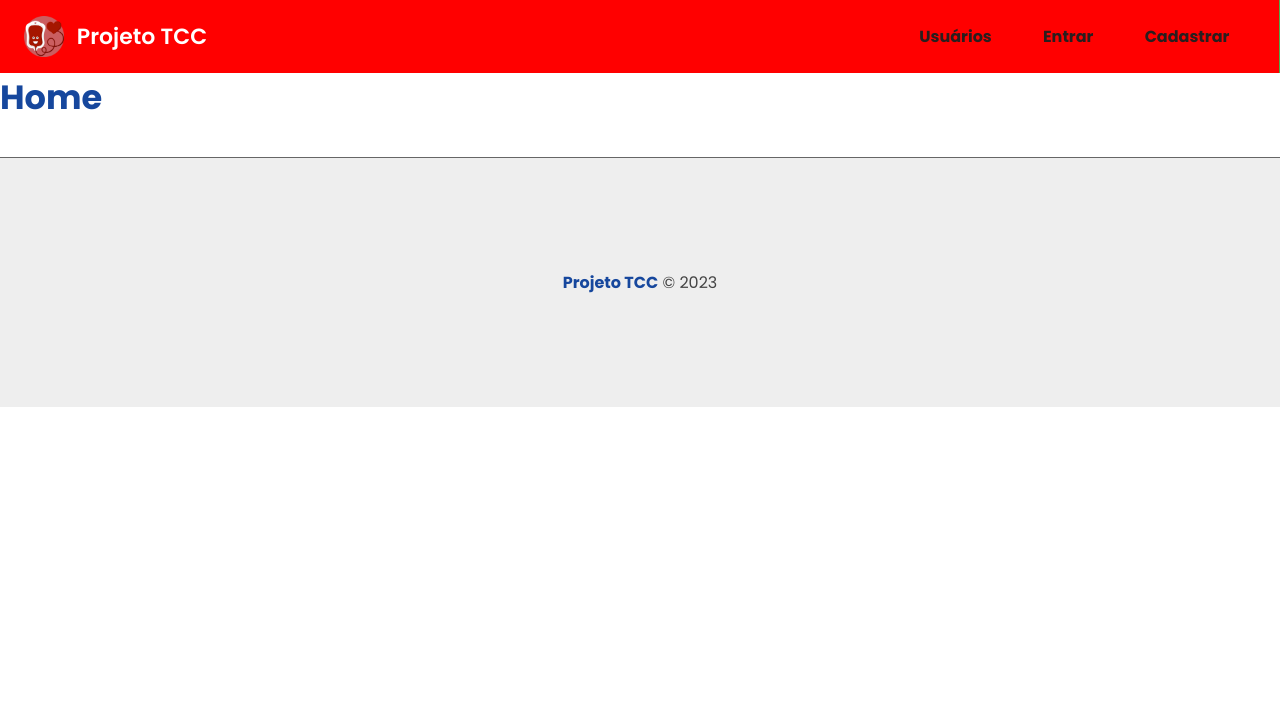
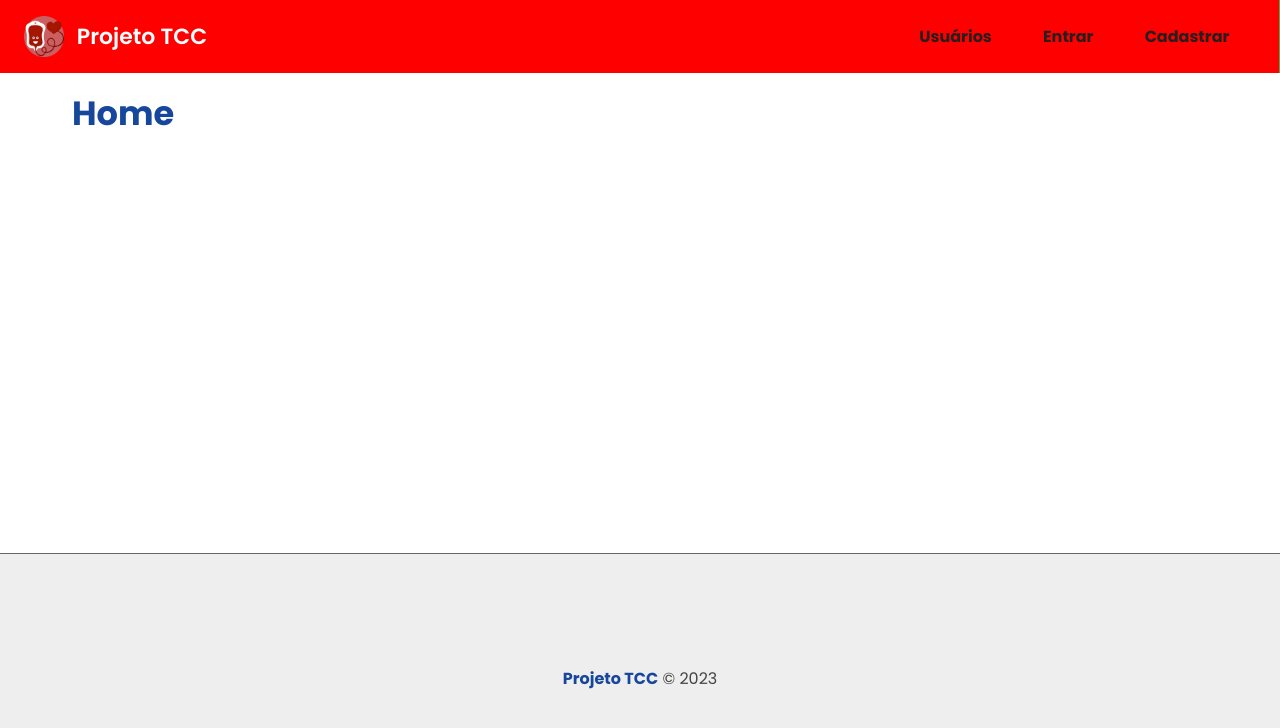
Before and after one commit to Felix566/TCC_projeto, a React (Create React App) app in the folder frontend/: page / in a window 1280 px wide. Shown: the top 728 px of the page. Built offline with nearby package versions, Linux system fonts and the light colour scheme.

Commit message:
atualizando layouts

```diff
--- a/frontend/src/App.js
+++ b/frontend/src/App.js
@@ -4,6 +4,7 @@
 /* Components */
 import Navbar from "./components/layout/Navbar";
 import Footer from "./components/layout/Footer";
+import Container from "./components/layout/Container";
 
 /* Pages */
 import Login from "./components/pages/Auth/Login";
@@ -14,13 +15,15 @@
   return (
     <Router>
       <Navbar />
-      <Routes>
-        <Route path="/login" element={<Login />} />
+      <Container>
+        <Routes>
+          <Route path="/login" element={<Login />} />
 
-        <Route path="/register" element={<Register />} />
+          <Route path="/register" element={<Register />} />
 
-        <Route path="/" element={<Home />} />
-      </Routes>
+          <Route path="/" element={<Home />} />
+        </Routes>
+      </Container>
       <Footer />
     </Router>
   );
--- /dev/null
+++ b/frontend/src/components/layout/Container.js
@@ -0,0 +1,9 @@
+import styles from "./Container.module.css";
+
+import React from "react";
+
+function Container({ children }) {
+  return <main className={styles.container}>{children}</main>;
+}
+
+export default Container;
--- /dev/null
+++ b/frontend/src/components/layout/Container.module.css
@@ -0,0 +1,6 @@
+.container {
+  min-height: 60vh;
+  padding: 1em 2em 3em;
+  max-width: 1200px;
+  margin: 0 auto;
+}
```
